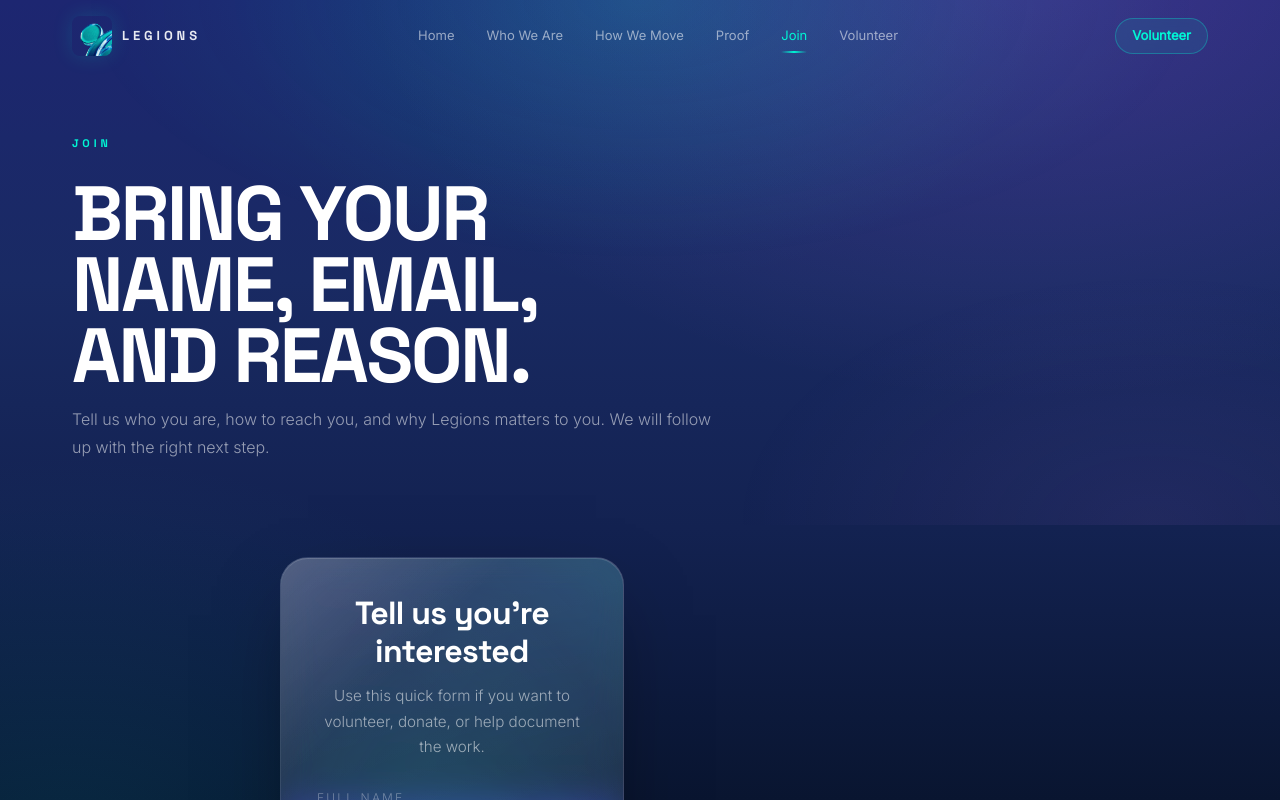
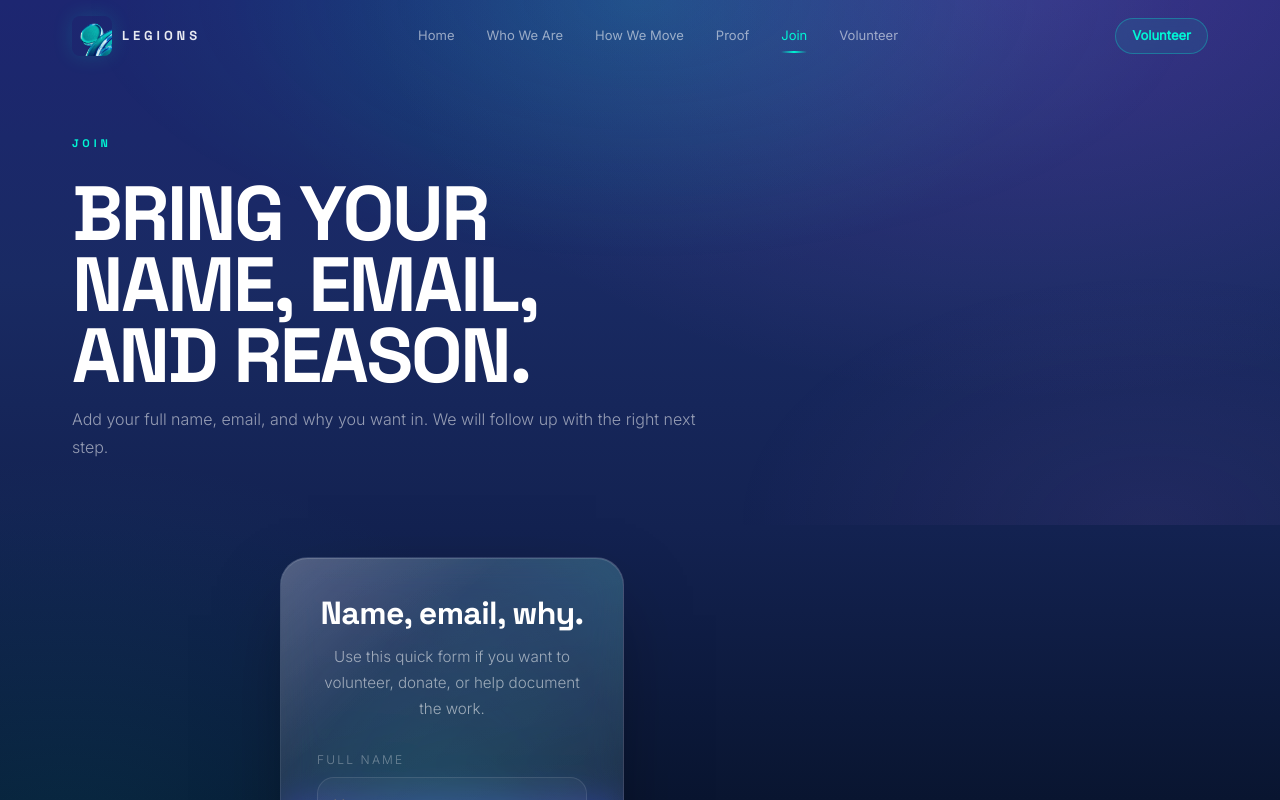
Before and after one commit to jabari2breezy/legions, a Next.js app: page /join in a window 1280 px wide. Shown: the top 800 px of the page. Built offline with nearby package versions, Linux system fonts and the light colour scheme.

Commit message:
Refine join signup messaging

```diff
--- a/src/app/join/page.tsx
+++ b/src/app/join/page.tsx
@@ -17,8 +17,8 @@ export default function JoinPage() {
             Bring your name, <span className="accent">email, and reason.</span>
           </h1>
           <p className="page-subtitle">
-            Tell us who you are, how to reach you, and why Legions matters to you.
-            We will follow up with the right next step.
+            Add your full name, email, and why you want in. We will follow up with
+            the right next step.
           </p>
         </div>
       </section>
@@ -29,7 +29,7 @@ export default function JoinPage() {
             <SignupForm
               type="interest"
               source="join page"
-              heading="Tell us you're interested"
+              heading="Name, email, why."
               description="Use this quick form if you want to volunteer, donate, or help document the work."
               submitLabel="Send my details"
             />
```
